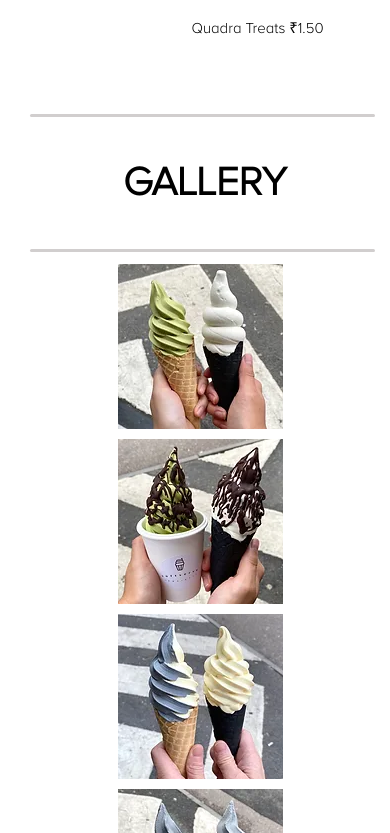
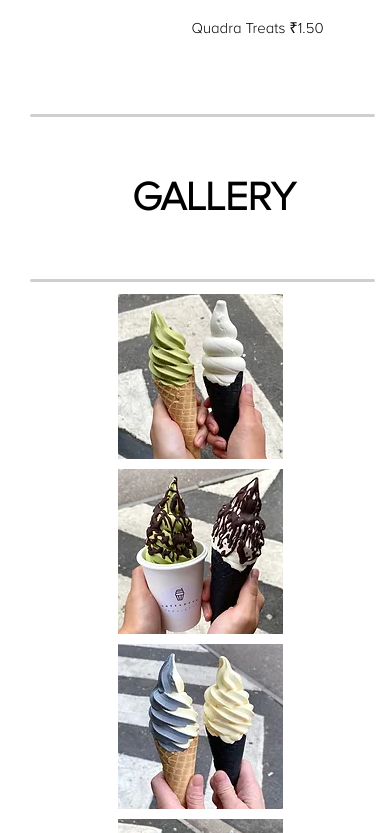
Before and after one commit to Supriyachinna/cones, a plain HTML site: page cones-main/index.html in a window 390 px wide. Shown: the part 4031-4864 px from the top of the page. Drawn offline with Linux system fonts and the light colour scheme; files whose address does not match are found by name.

Commit message:
Add files via upload

```diff
--- a/cones-main/style.css
+++ b/cones-main/style.css
@@ -362,7 +362,7 @@ input::placeholder{
 
     .contact{
         margin: 100%;
-        width: 45%;
+        width: 50%;
         margin-top: 2%;
         display: flex;
         justify-content: space-evenly;
@@ -374,4 +374,12 @@ input::placeholder{
         border: 3px solid black;
         border-radius: 5px;
     }
+    .gallery-title{
+        text-align: center;
+        font-family: title-font;
+        text-transform: uppercase;
+        font-size: 30px;
+        margin-left: 5%;
+        padding: 15px;
+    }
 }
```
